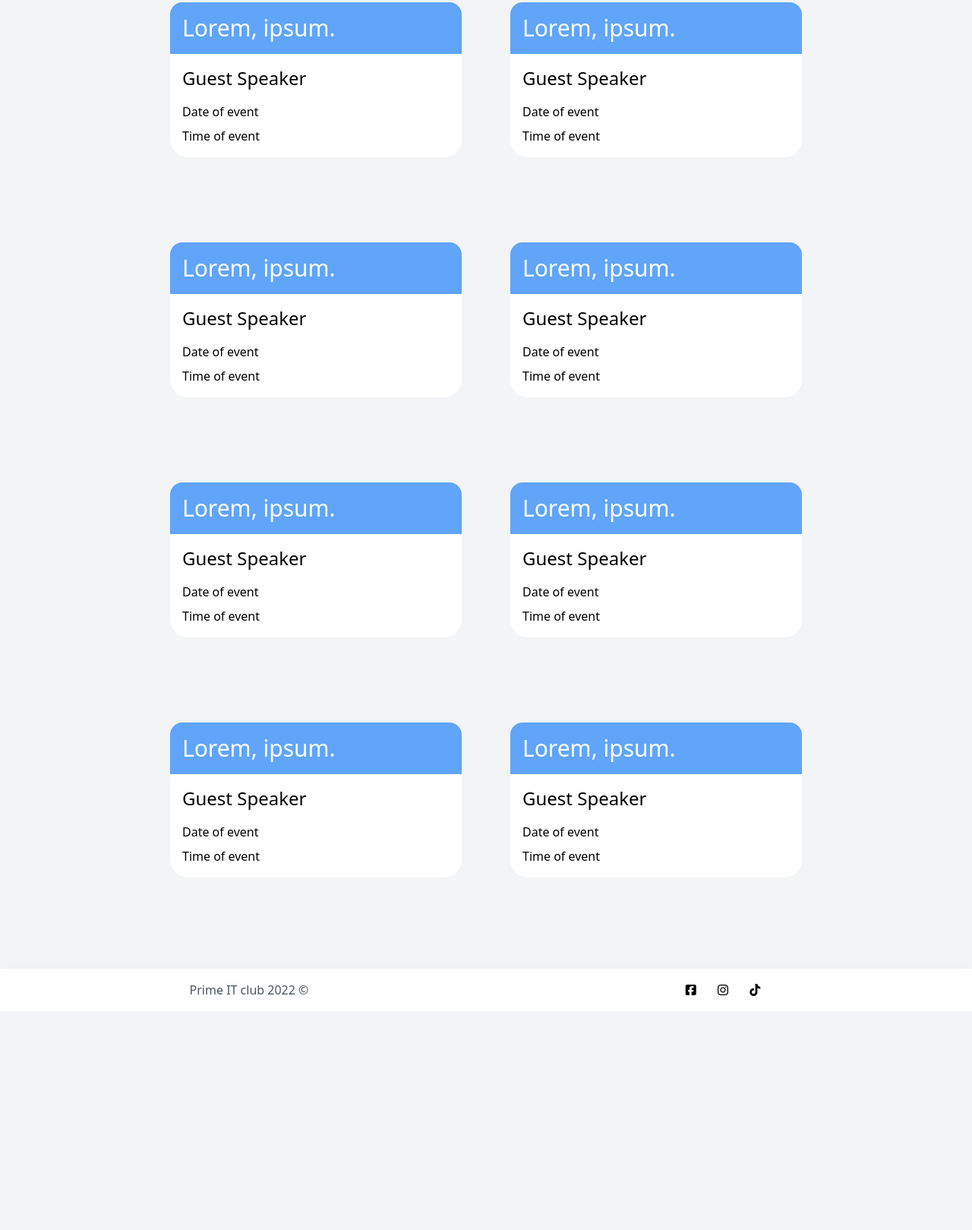
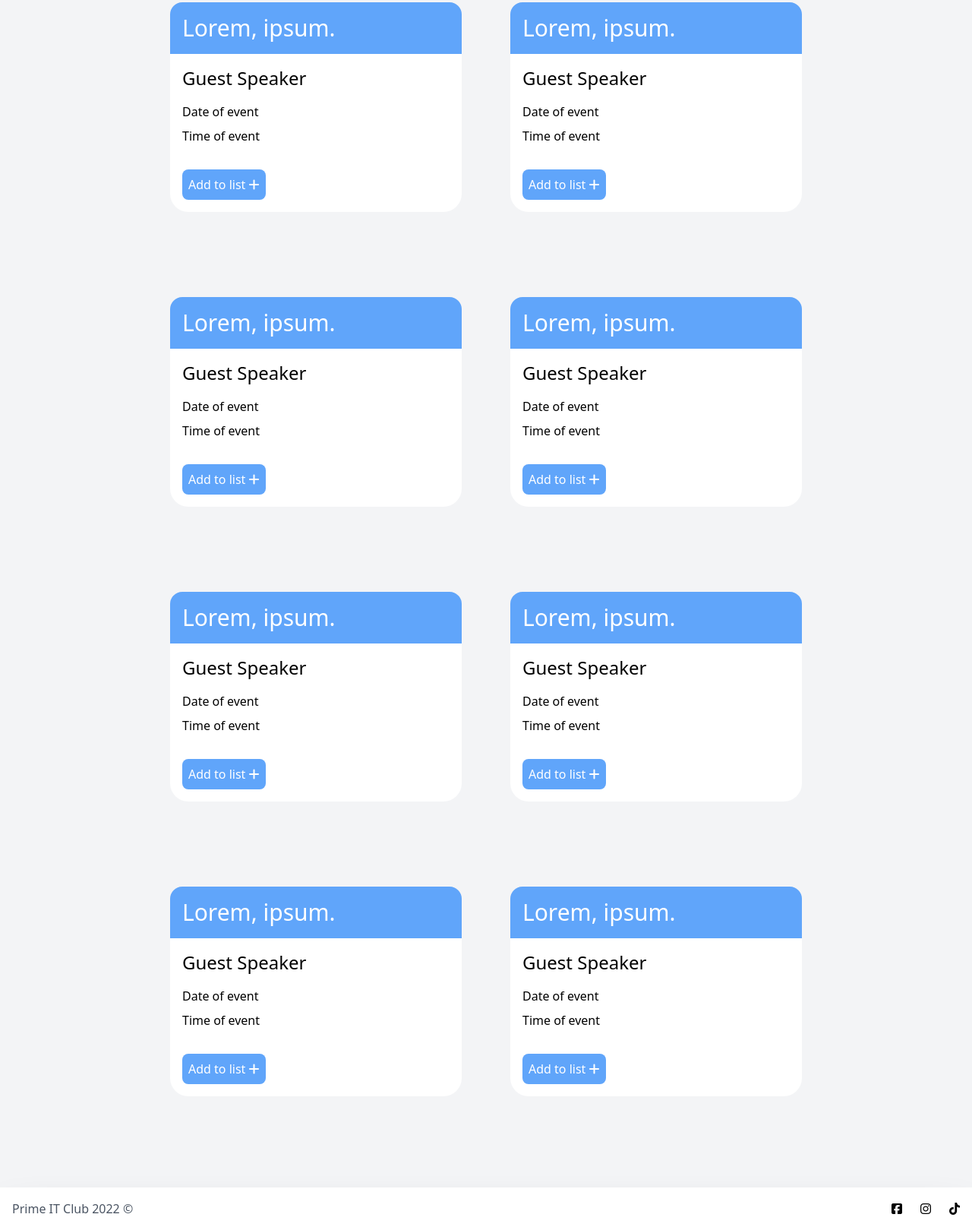
Before and after one commit to PranabZz/skillit, a website: page workshops.html in a window 1280 px wide. Shown: the part 485-2104 px from the top of the page at 76% size. Before the commit the page ends 1816 px from the top, so only its background shows below. Drawn offline with nearby package versions, Linux system fonts and the light colour scheme.

Commit message:
Add To List button added

```diff
--- a/workshops.html
+++ b/workshops.html
@@ -34,7 +34,10 @@
     <nav
       class="p-1 bg-white flex md:inset-x-0 md:fixed items-center justify-between text-gray-600"
     >
-      <span class=""><img src="img/prime-logo.png" class="w-1/2 ml-6" /> </span>
+      <a href="index.html"
+        ><span class=""
+          ><img src="img/prime-logo.png" class="w-1/2 ml-6" /> </span
+      ></a>
       <div class="p-3">
         <ul class="flex space-x-4 cursor-pointer">
           <a href="workshops.html">Workshop</a>
@@ -70,6 +73,12 @@
             <p class="pb-2">Date of event</p>
             <p>Time of event</p>
           </div>
+          <!--Add to list-->
+          <div class="p-4">
+            <button class="p-2 rounded-lg bg-blue-400 text-white">
+              Add to list <i class="fa-solid fa-plus"> </i>
+            </button>
+          </div>
         </div>
         <!--End Card-->
         <!--Cards css 1-->
@@ -81,6 +90,12 @@
             <h1 class="pb-4 text-2xl">Guest Speaker</h1>
             <p class="pb-2">Date of event</p>
             <p>Time of event</p>
+          </div>
+          <!--Add to list-->
+          <div class="p-4">
+            <button class="p-2 rounded-lg bg-blue-400 text-white">
+              Add to list <i class="fa-solid fa-plus"> </i>
+            </button>
           </div>
         </div>
       </div>
@@ -98,6 +113,12 @@
             <p class="pb-2">Date of event</p>
             <p>Time of event</p>
           </div>
+          <!--Add to list-->
+          <div class="p-4">
+            <button class="p-2 rounded-lg bg-blue-400 text-white">
+              Add to list <i class="fa-solid fa-plus"> </i>
+            </button>
+          </div>
         </div>
         <!--End Card-->
 
@@ -110,6 +131,12 @@
             <h1 class="pb-4 text-2xl">Guest Speaker</h1>
             <p class="pb-2">Date of event</p>
             <p>Time of event</p>
+          </div>
+          <!--Add to list-->
+          <div class="p-4">
+            <button class="p-2 rounded-lg bg-blue-400 text-white">
+              Add to list <i class="fa-solid fa-plus"> </i>
+            </button>
           </div>
         </div>
       </div>
@@ -127,6 +154,12 @@
             <p class="pb-2">Date of event</p>
             <p>Time of event</p>
           </div>
+          <!--Add to list-->
+          <div class="p-4">
+            <button class="p-2 rounded-lg bg-blue-400 text-white">
+              Add to list <i class="fa-solid fa-plus"> </i>
+            </button>
+          </div>
         </div>
         <!--End Card-->
 
@@ -139,6 +172,12 @@
             <h1 class="pb-4 text-2xl">Guest Speaker</h1>
             <p class="pb-2">Date of event</p>
             <p>Time of event</p>
+          </div>
+          <!--Add to list-->
+          <div class="p-4">
+            <button class="p-2 rounded-lg bg-blue-400 text-white">
+              Add to list <i class="fa-solid fa-plus"> </i>
+            </button>
           </div>
         </div>
       </div>
@@ -156,6 +195,12 @@
             <p class="pb-2">Date of event</p>
             <p>Time of event</p>
           </div>
+          <!--Add to list-->
+          <div class="p-4">
+            <button class="p-2 rounded-lg bg-blue-400 text-white">
+              Add to list <i class="fa-solid fa-plus"> </i>
+            </button>
+          </div>
         </div>
         <!--End Card-->
 
@@ -169,6 +214,12 @@
             <p class="pb-2">Date of event</p>
             <p>Time of event</p>
           </div>
+          <!--Add to list-->
+          <div class="p-4">
+            <button class="p-2 rounded-lg bg-blue-400 text-white">
+              Add to list <i class="fa-solid fa-plus"> </i>
+            </button>
+          </div>
         </div>
       </div>
 
@@ -178,11 +229,11 @@
 
     <!--Footer-->
     <!--Footer-->
-    <footer
-      class="p-4 grid grid-cols-2 justify-between bg-white shadow-2xl text-center "
-     >
-      <div class="text-gray-600">Prime IT club 2022 &copy;</div>
-      <div class="md:space-x-6 space-x-2 cursor-pointer">
+    <footer class="p-4 grid grid-cols-2 bg-white shadow-2xl text-center">
+      <div class="flex text-gray-600 justify-start">
+        Prime IT Club 2022 &copy;
+      </div>
+      <div class="flex md:space-x-6 space-x-2 cursor-pointer justify-end">
         <a><i class="lg:fa-2x fa-brands fa-facebook-square"></i></a>
         <a><i class="lg:fa-2x fa-brands fa-instagram"></i></a>
         <a><i class="lg:fa-2x fa-brands fa-tiktok"></i></a>
```
Also changed, not shown: index.html (+4 -4 lines), session.html (+57 -6 lines).
